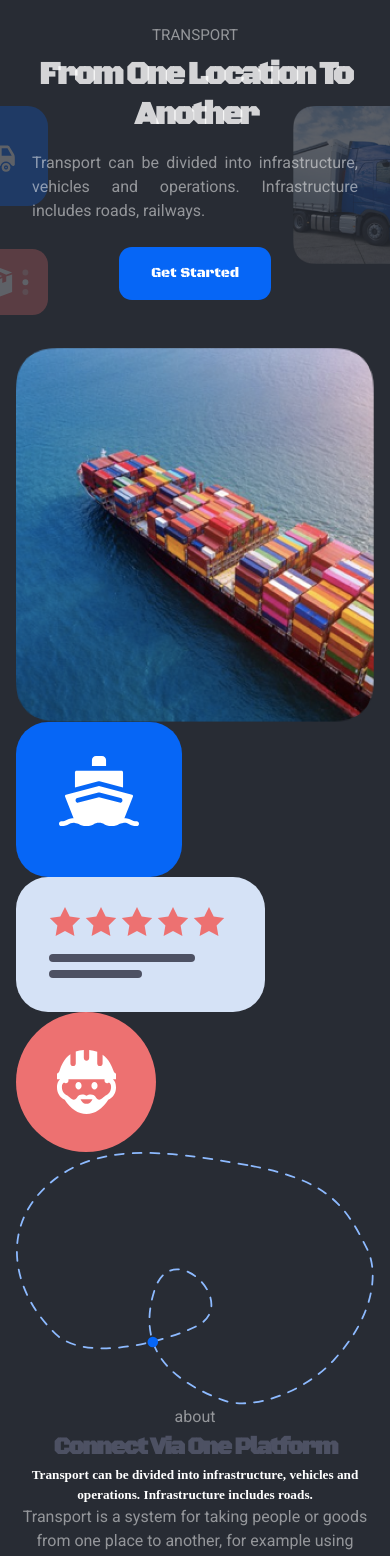
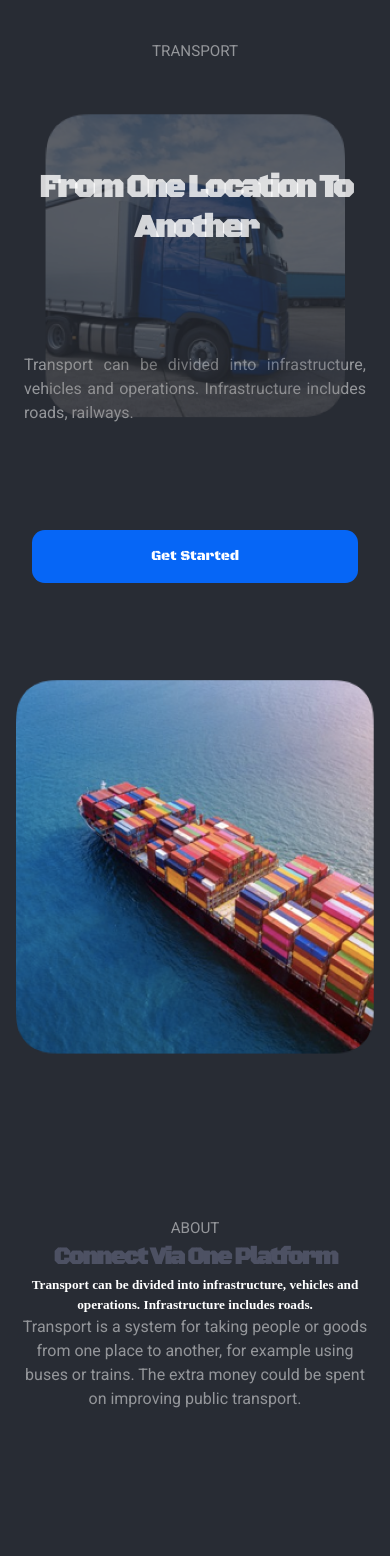
Before and after one commit to PiotrAdamowicz/Prograffing-task, a React (Create React App) app: page / in a window 390 px wide. Shown: the top 1556 px of the page. Built offline with nearby package versions, Linux system fonts and the light colour scheme.

Commit message:
Better idea for Mobile styling

```diff
--- a/src/components/layout/About.js
+++ b/src/components/layout/About.js
@@ -8,7 +8,7 @@ import Link from "../utils/Link";
 const data = {
   block: "about",
   title: "Connect Via One Platform",
-  element: "about__article",
+  element: "article",
   text1:
     "Transport can be divided into infrastructure, vehicles and operations. Infrastructure includes roads.",
   text2:
@@ -57,7 +57,7 @@ const workflowData = [
 export default function About() {
   return (
     <section id="about" className="about">
-      <ShipImage />
+      <ShipImage block="about" />
       <ArticleB data={data} />
       <button className="about__getStartedBtn">Get Started</button>
       <h3 className="statistics__title">
--- a/src/components/utils/ImgCompositionB.js
+++ b/src/components/utils/ImgCompositionB.js
@@ -5,14 +5,27 @@ import RatingIcon from "../../svg/oceny.svg";
 import WorkerIcon from "../../svg/pracownik.svg";
 import LoopsIcon from "../../svg/szlaczek 2.svg";
 
-export default function CompositionB() {
+export default function CompositionB(props) {
+  const { block } = props;
   return (
-    <div className="imagesContainer">
-      <img src={ShipPic} alt="ship" />
-      <img src={ShpIcon} alt="ship icon" />
-      <img src={RatingIcon} alt="5 star rating" />
-      <img src={WorkerIcon} alt="worker in helmet head icon" />
-      <img src={LoopsIcon} alt="abstract loops" />
+    <div className={`${block}__imagesContainer`}>
+      <img className={`${block}__shipImg`} src={ShipPic} alt="ship" />
+      <img className={`${block}__shipIcon`} src={ShpIcon} alt="ship icon" />
+      <img
+        className={`${block}__starsIcon`}
+        src={RatingIcon}
+        alt="5 star rating"
+      />
+      <img
+        className={`${block}__workerIcon`}
+        src={WorkerIcon}
+        alt="worker in helmet head icon"
+      />
+      <img
+        className={`${block}__abstractIcon`}
+        src={LoopsIcon}
+        alt="abstract loops"
+      />
     </div>
   );
 }
--- /dev/null
+++ b/src/styles/About.scss
@@ -0,0 +1,16 @@
+.about{
+    @include imgReset(shipImg, shipIcon, starsIcon,workerIcon,abstractIcon);display:flex;
+    flex-direction: column;
+    justify-content: space-around;
+    height: 250vh;
+
+    &__shipImg{
+        display: block;
+    }
+
+    &__sectionName{
+        @include title;
+
+    }
+    @include getStartedBtn;
+}
--- a/src/styles/App.scss
+++ b/src/styles/App.scss
@@ -1,6 +1,8 @@
+@import "./partials//mixins";
 @import "./Typography.scss";
 @import "./Nav.scss";
 @import "./Header.scss";
+@import "./About.scss";
 
 /* My own reset for specific tags */
 button{
--- a/src/styles/Header.scss
+++ b/src/styles/Header.scss
@@ -1,12 +1,12 @@
-@import "./partials//mixins";
 
 .header{
-
-    display: flex;
-    flex-direction: column;
-    position: relative;
+    height: 70vh;
 
     &__article{
+        display: flex;
+        flex-direction: column;
+        justify-content: space-between;
+        padding: .5rem 0;
         width: 100%;
         height: 100%;
         z-index: 10;
@@ -16,16 +16,19 @@
 
     }
     &__title{
-        margin: .5rem 0;
+        // margin: .8rem 0;
         display: block;
         z-index: 10;
     }
     &__text{
-        margin: 1rem 1rem .5rem 1rem;
+        margin:0 .5rem;
         text-align: justify;
     }
+
     @include getStartedBtn;
     @include imageComposition(truckImg, truckIcon, parcelDotIcon, lettersIcon,zigZagIcon);
-
+    &__truckImg{
+        display: block;
+    }
 
 }
--- a/src/styles/Typography.scss
+++ b/src/styles/Typography.scss
@@ -46,7 +46,7 @@
     }
     section{
         min-width: 100%;
-        padding: 1rem;
+        padding: $button $button 0 $button;
 
     }
 
--- a/src/styles/partials/_mixins.scss
+++ b/src/styles/partials/_mixins.scss
@@ -4,14 +4,15 @@
 @mixin title{
     font-size: .95rem;
     text-transform: uppercase;
-    margin: .5rem 0;
+    margin-top: 1rem;
 }
 @mixin getStartedBtn{
     &__getStartedBtn{
         background-color: $getStarted-btn-bg;
         border-radius: $btn-radius;
         padding: $button 2rem;
-        margin: $button;
+        margin: 0 $button;
+        z-index: 10;
     }
 }
 @mixin mobileImgBg{
@@ -19,6 +20,9 @@
     opacity: 25%;
 }
 @mixin imageComposition($img, $icon1, $icon2, $icon3, $icon4){
+    &{
+        position: relative;
+    }
     &__imagesContainer{
         overflow: hidden;
         width:100%;
@@ -33,16 +37,19 @@
     &__#{$img}{
         @include mobileImgBg;
         display: block;
-        width: 40%;
-        top:32%;
-        right:-15%;
+        width: 90%;
+        max-width: 300px;
+        top:45%;
+        left:50%;
+        transform: translate(-50%, -50%);
 
     }
     &__#{$icon1}{
         @include mobileImgBg;
-        height: 30%;
+        max-height: 30%;
         top:32%;
         left:-15%;
+        display: none;
 
     }
     &__#{$icon2}{
@@ -50,6 +57,7 @@
         height: 20%;
         bottom: 5%;
         left:-10%;
+        display: none;
     }
     &__#{$icon3}, &__#{$icon4}{
         display: none;
@@ -57,3 +65,8 @@
 
 
 }
+@mixin imgReset($img, $icon1, $icon2, $icon3, $icon4){
+    &__#{$img},&__#{$icon1},&__#{$icon2},&__#{$icon3},&__#{$icon4}{
+        display: none;
+    }
+}
```
